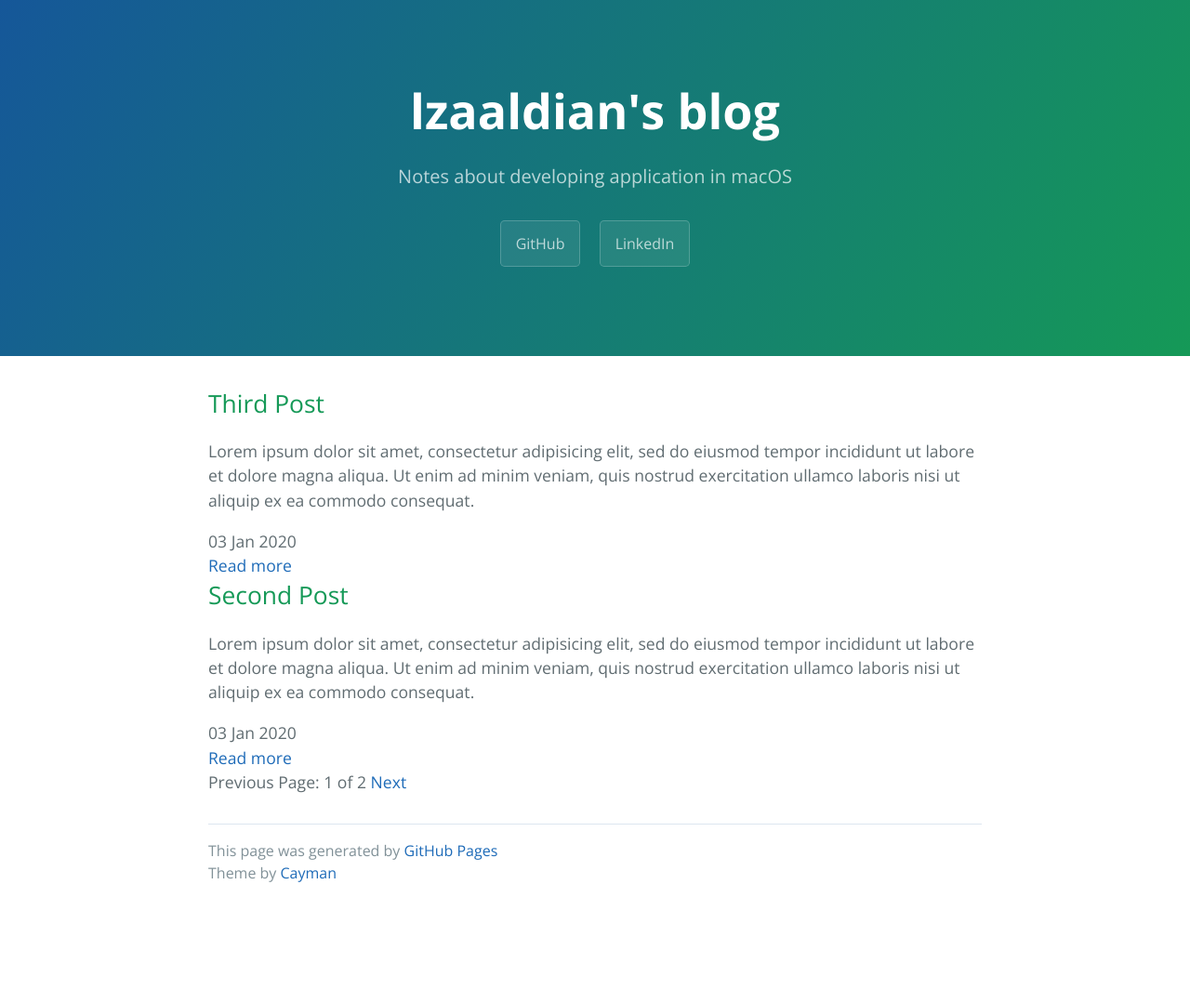
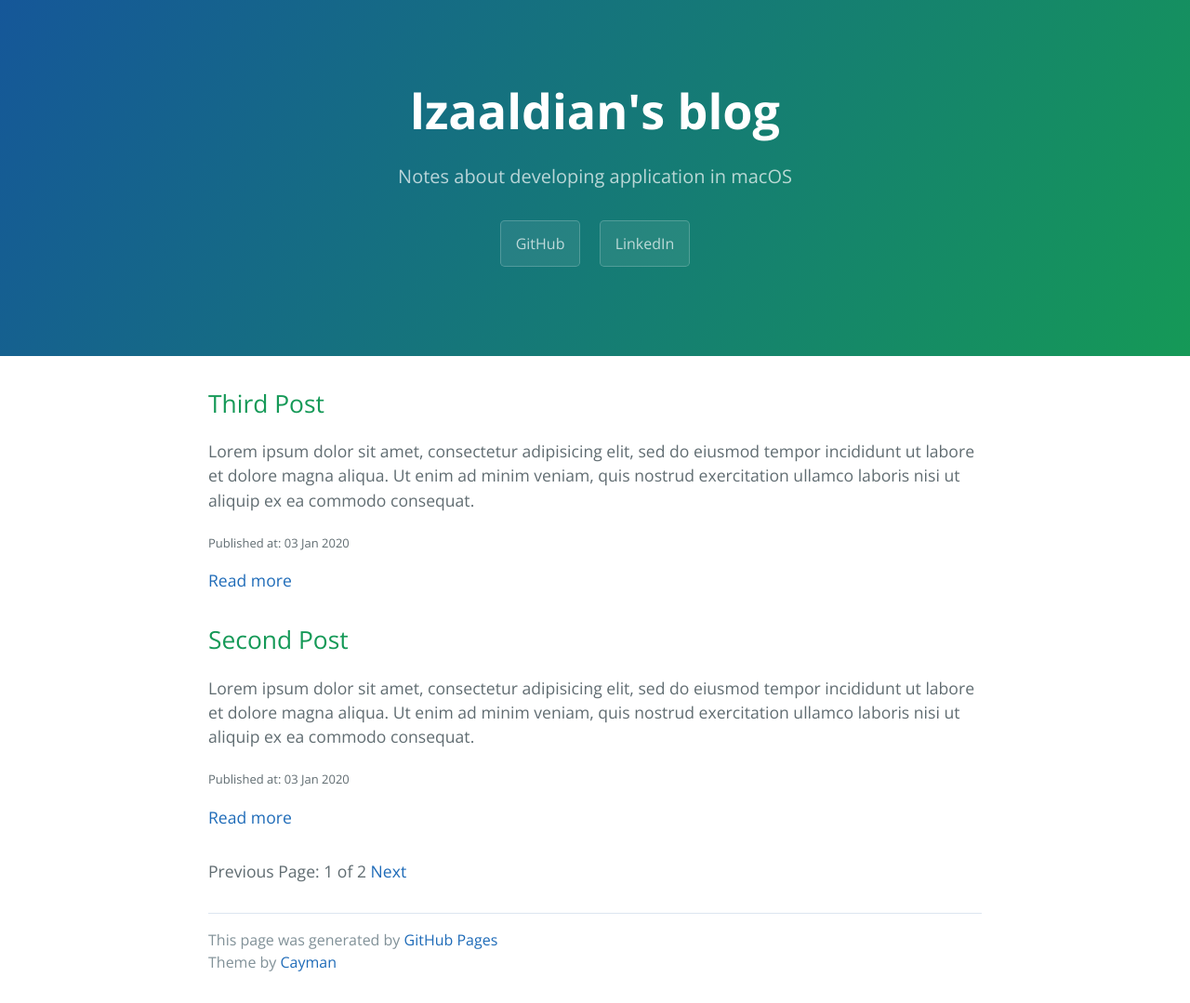
Before and after one commit to lzaaldian/lzaaldian.github.io, a Jekyll site: the page built from index.html, in a window 1280 px wide. Shown: the whole page at 93% size. Built offline with Jekyll 4.4.1, drawn with Linux system fonts in a browser that asks for light colours; the list of posts is cut into pages by our own code; before the commit the page ends 983 px from its top, so only the background shows below that.

Commit message:
chore(posts): add style for posts list

```diff
--- a/_sass/jekyll-theme-cayman.scss
+++ b/_sass/jekyll-theme-cayman.scss
@@ -362,3 +362,15 @@ a {
 .site--footer__credits {
   color: $blockquote-text-color;
 }
+
+.post--list-item {
+  margin-bottom: 2rem;
+
+  footer {
+    margin-bottom: 1rem;
+
+    .publish-date {
+      font-size: small;
+    }
+  }
+}
--- a/index.html
+++ b/index.html
@@ -4,7 +4,7 @@ layout: default
 
 <!-- This loops through the paginated posts -->
 {% for post in paginator.posts %}
-  <article>
+  <article class="post--list-item">
     <header>
       <h2>{{ post.title }}</h2>
     </header>
@@ -12,7 +12,7 @@ layout: default
     {{ post.excerpt }}
 
     <footer>
-      <time datetime="{{ post.date | | date_to_xmlschema }}">{{ post.date | date_to_string }}</time>
+      <span class="publish-date">Published at: <time datetime="{{ post.date | | date_to_xmlschema }}">{{ post.date | date_to_string }}</time></span>
     </footer>
 
     <a href="{{ post.url }}">Read more</a>
```
